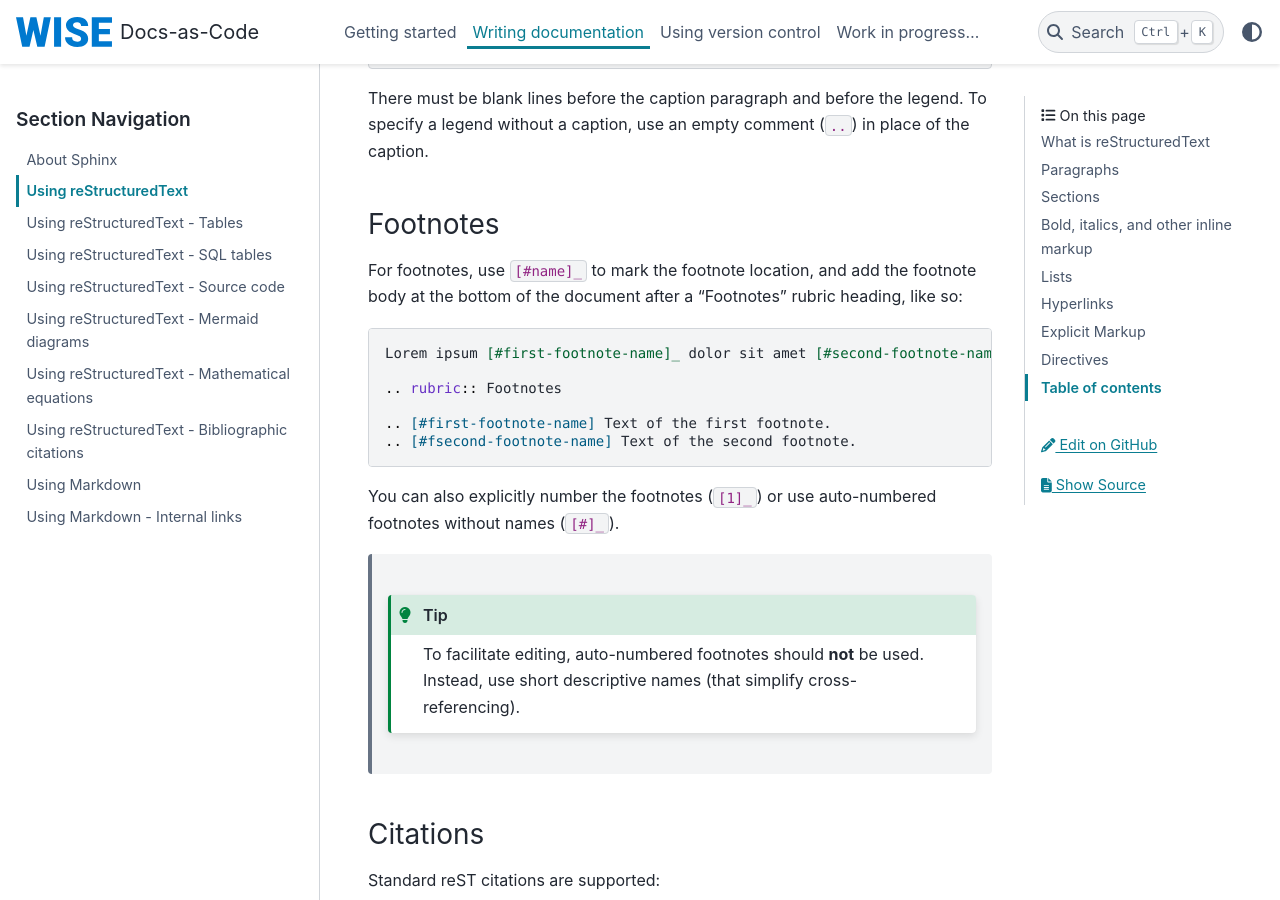
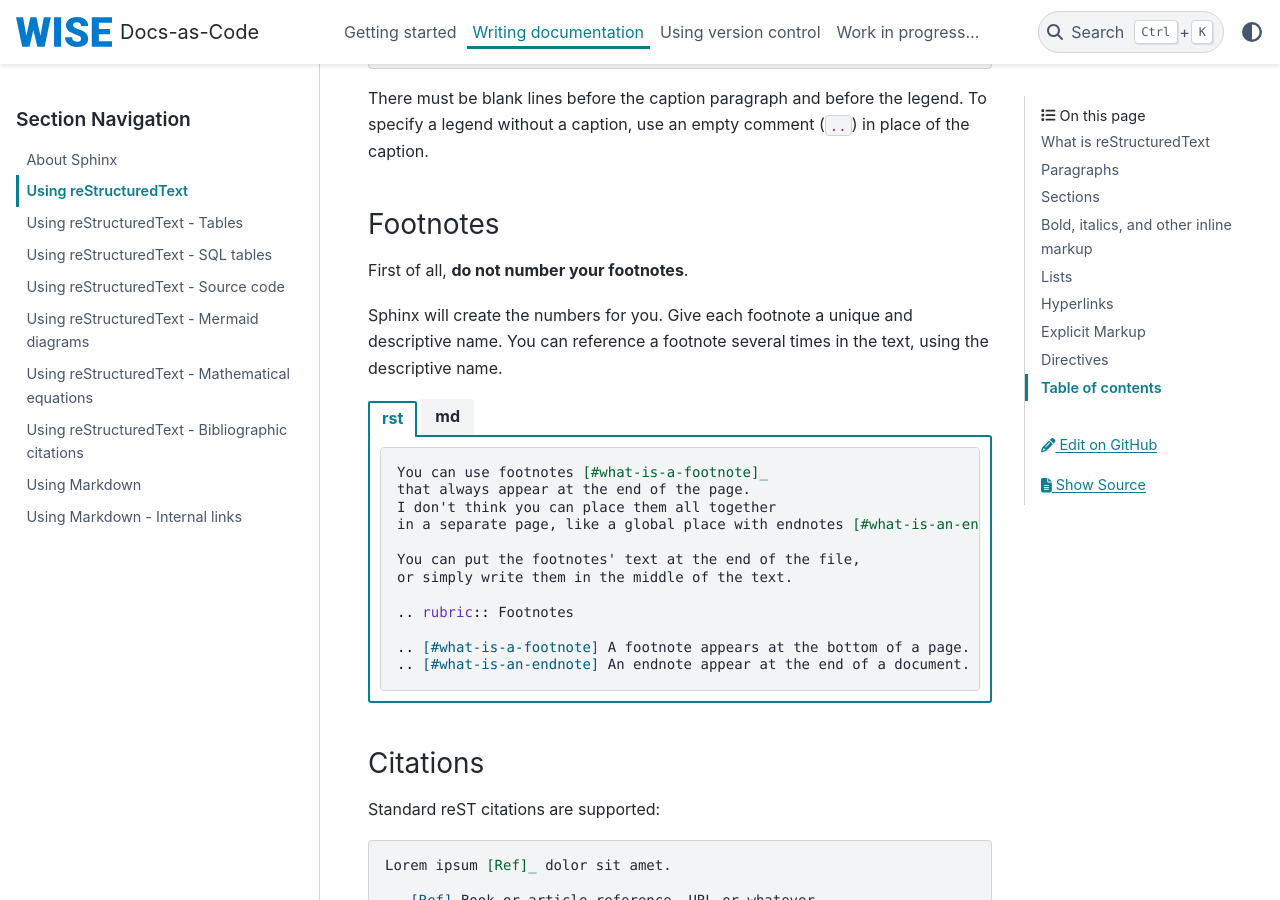
Before and after one commit to eeadata/WISE.Documentation, a Sphinx documentation site: the page built from docs/WritingDocs/UsingReStructuredText.rst, in a window 1280 px wide and 900 px high, scrolled down 11287 px. Built offline with Sphinx 7.4.7 and the PyData theme 0.15.4, drawn with Linux system fonts in a browser that asks for light colours.

Commit message:
Adding the syntax for footnotes in Markdown.

```diff
--- a/docs/WritingDocs/UsingReStructuredText.rst
+++ b/docs/WritingDocs/UsingReStructuredText.rst
@@ -571,29 +571,52 @@
 To specify a legend without a caption,
 use an empty comment (``..``) in place of the caption.
 
-.. _rst-footnotes-ref:
+.. _footnotes-ref:
 
 Footnotes
 ---------
 
-For footnotes, use ``[#name]_`` to mark the footnote
-location, and add the footnote body at the bottom of the document after a
-"Footnotes" rubric heading, like so::
+First of all, **do not number your footnotes**.
 
-   Lorem ipsum [#first-footnote-name]_ dolor sit amet [#second-footnote-name]_
+Sphinx will create the numbers for you.
+Give each footnote a unique and descriptive name.
+You can reference a footnote several times in the text,
+using the descriptive name.
 
-   .. rubric:: Footnotes
+.. tab-set::
 
-   .. [#first-footnote-name] Text of the first footnote.
-   .. [#fsecond-footnote-name] Text of the second footnote.
+   .. tab-item:: rst
 
-You can also explicitly number the footnotes (``[1]_``) or use auto-numbered
-footnotes without names (``[#]_``).
+      .. code-block:: rst
 
-   .. tip::
+         You can use footnotes [#what-is-a-footnote]_
+         that always appear at the end of the page.
+         I don't think you can place them all together
+         in a separate page, like a global place with endnotes [#what-is-an-endnote]_
 
-      To facilitate editing, auto-numbered footnotes should **not** be used.
-      Instead, use short descriptive names (that simplify cross-referencing).
+         You can put the footnotes' text at the end of the file,
+         or simply write them in the middle of the text.
+
+         .. rubric:: Footnotes
+
+         .. [#what-is-a-footnote] A footnote appears at the bottom of a page.
+         .. [#what-is-an-endnote] An endnote appear at the end of a document.
+
+   .. tab-item:: md
+
+      .. code-block:: md
+
+         You can use footnotes [^what-is-a-footnote]
+         that always appear at the end of the page.
+         I don't think you can place them all together
+         in a separate page, like a global place with endnotes [^what-is-an-endnote]
+
+         You can put the footnotes' text at the end of the file,
+         or simply write them in the middle of the text.
+
+         [^what-is-a-footnote] A footnote appears at the bottom of a page.
+         [^what-is-an-endnote] An endnote appear at the end of a document.
+
 
 .. _rst-citations-ref:
 
```
